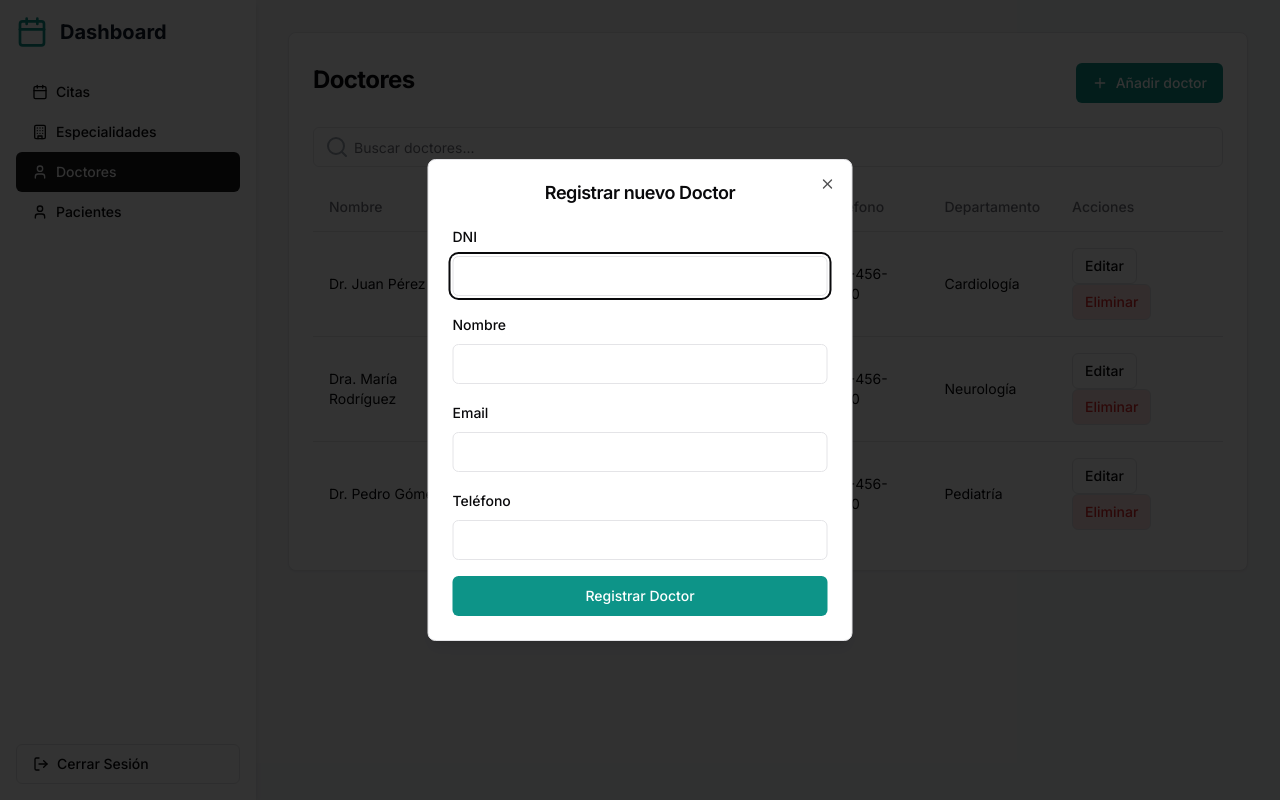
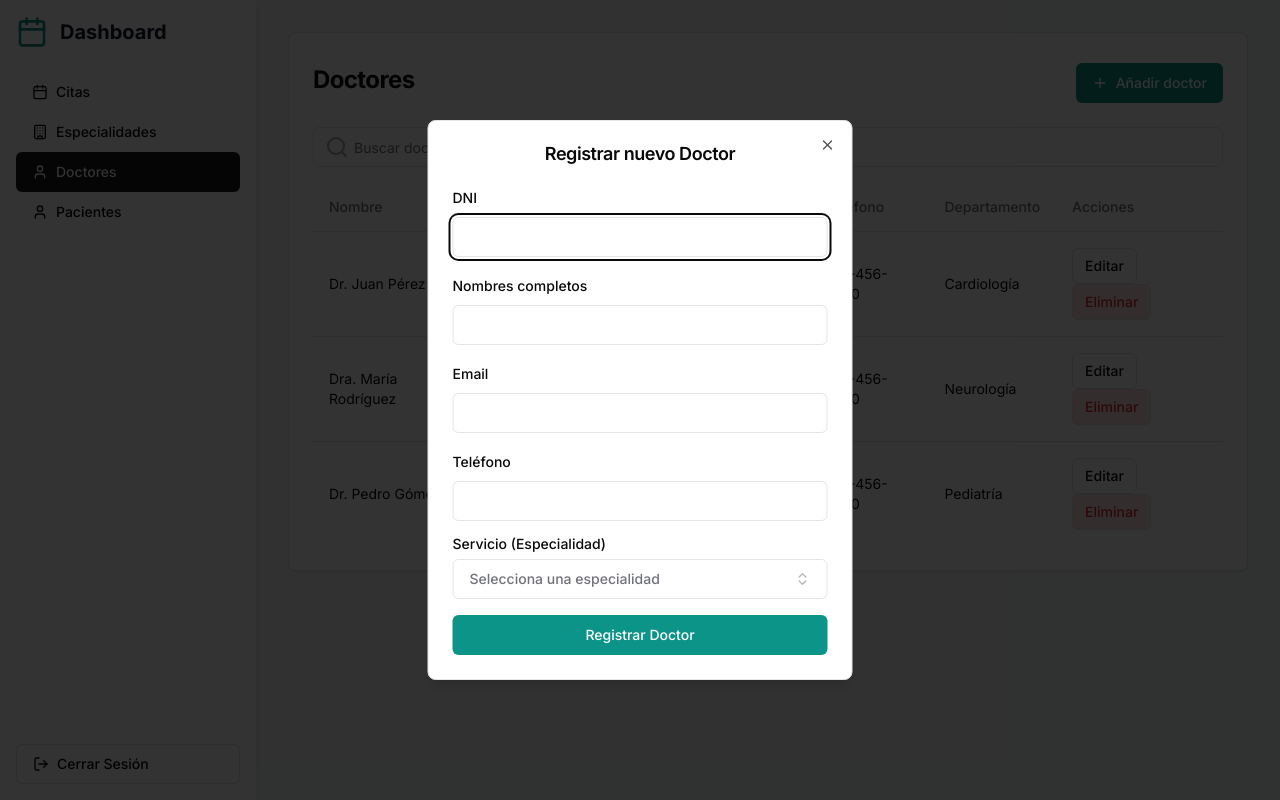
Before and after one commit to luispazcode/sys-consulta-citas, a Next.js app: page /dashboard/doctors in a window 1280 px wide. Both pictures are taken after a click on the button "Añadir doctor". Built offline with nearby package versions, Linux system fonts and the light colour scheme.

Commit message:
feat: add specialty selection to AddDoctorForm

```diff
--- a/src/app/dashboard/(routes)/doctors/ui/AddDoctorForm.tsx
+++ b/src/app/dashboard/(routes)/doctors/ui/AddDoctorForm.tsx
@@ -2,14 +2,30 @@
 
 import { Button } from "@/components/ui/button";
 import {
+	Command,
+	CommandEmpty,
+	CommandGroup,
+	CommandInput,
+	CommandItem,
+	CommandList,
+} from "@/components/ui/command";
+import {
 	Form,
+	FormControl,
 	FormField,
 	FormItem,
 	FormLabel,
 	FormMessage,
 } from "@/components/ui/form";
 import { Input } from "@/components/ui/input";
+import {
+	Popover,
+	PopoverContent,
+	PopoverTrigger,
+} from "@/components/ui/popover";
+import { cn } from "@/lib/utils";
 import { zodResolver } from "@hookform/resolvers/zod";
+import { Check, ChevronsUpDown } from "lucide-react";
 import React from "react";
 import { useForm } from "react-hook-form";
 import { z } from "zod";
@@ -24,10 +40,32 @@ const addDoctorForm = z.object({
 		.string()
 		.min(10, "El teléfono debe tener al menos 10 caracteres")
 		.optional(),
-	// specialty: z.string().min(3, 'El departamento debe tener al menos 3 caracteres'), // Select de especialidades
+	specialty: z.string({ required_error: "La especialidad es requerida" }), // Select de especialidades
 });
 
 type AddDoctorFormValues = z.infer<typeof addDoctorForm>;
+
+const specialities = [
+	{ id: 1, name: "Cardiología" },
+	{ id: 2, name: "Dermatología" },
+	{ id: 3, name: "Endocrinología" },
+	{ id: 4, name: "Gastroenterología" },
+	{ id: 5, name: "Ginecología" },
+	{ id: 6, name: "Hematología" },
+	{ id: 7, name: "Infectología" },
+	{ id: 8, name: "Medicina Interna" },
+	{ id: 9, name: "Nefrología" },
+	{ id: 10, name: "Neumología" },
+	{ id: 11, name: "Neurología" },
+	{ id: 12, name: "Oftalmología" },
+	{ id: 13, name: "Oncología" },
+	{ id: 14, name: "Otorrinolaringología" },
+	{ id: 15, name: "Pediatría" },
+	{ id: 16, name: "Psiquiatría" },
+	{ id: 17, name: "Reumatología" },
+	{ id: 18, name: "Traumatología" },
+	{ id: 19, name: "Urología" },
+];
 
 export const AddDoctorForm = () => {
 	const form = useForm<AddDoctorFormValues>({
@@ -65,7 +103,7 @@ export const AddDoctorForm = () => {
 						name='name'
 						render={({ field }) => (
 							<FormItem>
-								<FormLabel htmlFor='name'>Nombre</FormLabel>
+								<FormLabel htmlFor='name'>Nombres completos</FormLabel>
 								<Input {...field} id='name' />
 								<FormMessage />
 							</FormItem>
@@ -98,6 +136,70 @@ export const AddDoctorForm = () => {
 						)}
 					/>
 				</div>
+				{/* Servicio / Especialidad */}
+				<div className='space-y-2 flex flex-col justify-end'>
+					<FormField
+						control={form.control}
+						name='specialty'
+						render={({ field }) => (
+							<FormItem className='flex flex-col'>
+								<FormLabel>Servicio (Especialidad)</FormLabel>
+								<Popover>
+									<PopoverTrigger asChild>
+										<FormControl>
+											<Button
+												variant='outline'
+												role='combobox'
+												className={cn(
+													"w-full justify-between",
+													!field.value && "text-muted-foreground"
+												)}
+											>
+												{field.value
+													? specialities.find(
+															(specialty) => specialty.name === field.value
+													  )?.name
+													: "Selecciona una especialidad"}
+												<ChevronsUpDown className='ml-2 h-4 w-4 shrink-0 opacity-50' />
+											</Button>
+										</FormControl>
+									</PopoverTrigger>
+									<PopoverContent className='w-full p-0'>
+										<Command>
+											<CommandInput placeholder='Seleccionar especialidad...' />
+											<CommandList>
+												<CommandEmpty>Especialidad no encontrado.</CommandEmpty>
+												<CommandGroup>
+													{specialities.map((specialty) => (
+														<CommandItem
+															key={specialty.id}
+															value={specialty.name}
+															onSelect={() => {
+																form.setValue("specialty", specialty.name);
+																// TODO: Set the rest of the specialty data in their fields
+															}}
+														>
+															<Check
+																className={cn(
+																	"mr-2 h-4 w-4",
+																	specialty.name === field.value
+																		? "opacity-100"
+																		: "opacity-0"
+																)}
+															/>
+															{specialty.name}
+														</CommandItem>
+													))}
+												</CommandGroup>
+											</CommandList>
+										</Command>
+									</PopoverContent>
+								</Popover>
+								<FormMessage />
+							</FormItem>
+						)}
+					/>
+				</div>
 				<Button
 					type='submit'
 					className='w-full bg-teal-600 hover:bg-teal-700 text-white'
```
